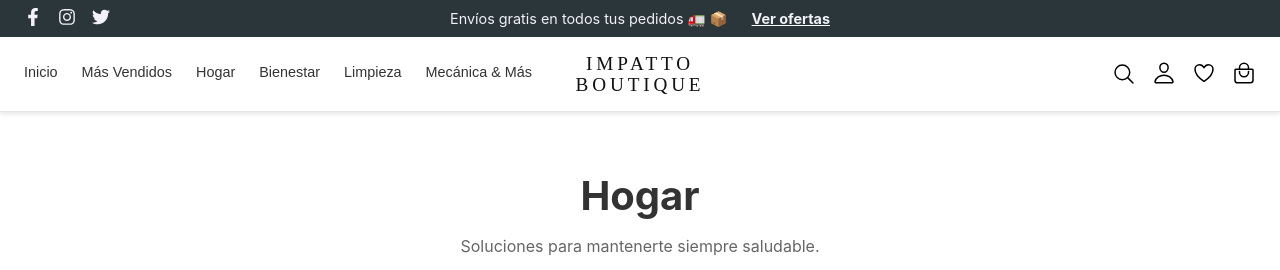
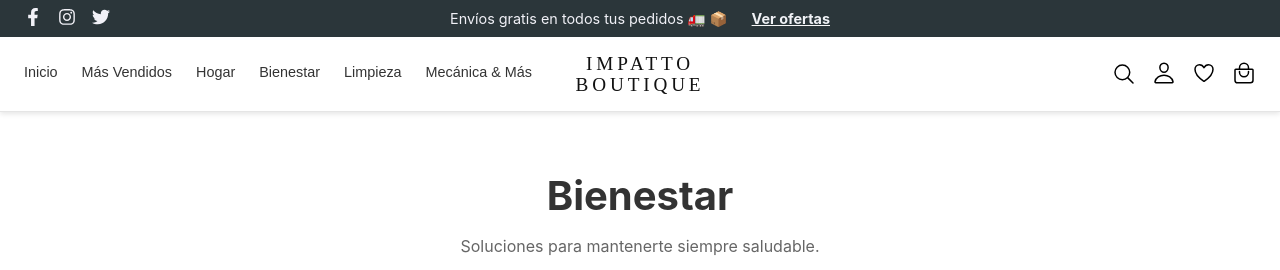
Before and after one commit to Javiermu97/impattopyproyect, a Next.js app: page /bienestar in a window 1280 px wide. Shown: the top 270 px of the page. Built offline with nearby package versions, Linux system fonts and the light colour scheme.

Commit message:
descripcion del cambio

```diff
--- a/app/bienestar/page.tsx
+++ b/app/bienestar/page.tsx
@@ -1,12 +1,12 @@
 import { allProducts, Product } from '@/lib/data'; // Asumiendo que tus productos vienen de aquí
-import ShopPageClient from '../components/ShopPageClient'; // Importamos el nuevo componente maestro
+import ShopPageClient from '@/app/components/ShopPageClient'; // Importamos el nuevo componente maestro
 
 export const metadata = {
   title: 'Bienestar - Impatto Py',
   description: 'Encuentra todo lo que necesitas para tu hogar y cocina.',
 };
 
-export default function HogarPage() {
+export default function BienestarPage() {
   // 1. Pre-filtramos los productos para esta categoría en el servidor
   const keywords = ['Organizador', 'Licuadora', 'Alfombra', 'Cinta', 'Lint'];
   const bienestarProducts = allProducts
@@ -16,7 +16,7 @@ export default function HogarPage() {
   return (
     <div className="shop-container">
         <header className="shop-header">
-            <h1>Hogar</h1>
+            <h1>Bienestar</h1>
             <p style={{ textAlign: 'center', color: '#666' }}>
                 Soluciones para mantenerte siempre saludable.
             </p>
--- a/app/hogar/page.tsx
+++ b/app/hogar/page.tsx
@@ -1,5 +1,5 @@
 import { allProducts, Product } from '@/lib/data'; // Asumiendo que tus productos vienen de aquí
-import ShopPageClient from '../components/ShopPageClient'; // Importamos el nuevo componente maestro
+import ShopPageClient from '@/app/components/ShopPageClient'; // Importamos el nuevo componente maestro
 
 export const metadata = {
   title: 'Hogar - Impatto Py',
```
